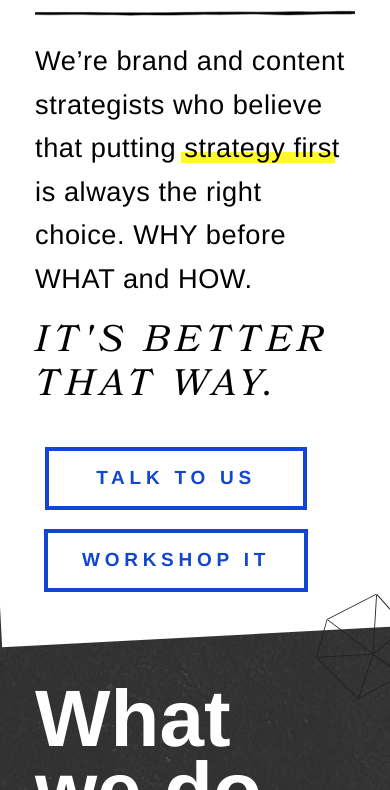
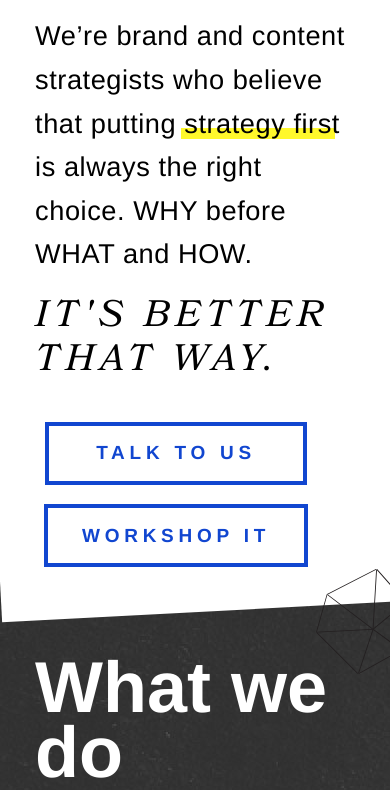
Before and after one commit to secret-sauce-agency/website, a website: page index.html in a window 390 px wide. Shown: the part 498-1288 px from the top of the page. Drawn offline with nearby package versions, Linux system fonts and the light colour scheme.

Commit message:
mobile changes

```diff
--- a/less/secretsauce-custom.less
+++ b/less/secretsauce-custom.less
@@ -11,16 +11,19 @@ h1, .h1 {
   line-height: .9;
   margin-top: .4em;
   @media screen and (min-width: 1241px) {
-    font-size: 14.5em;
+    font-size: 13em;
   }
-  @media screen and (max-width:1103px) {
-    font-size: 11em;
+  @media screen and (max-width: 1240px) {
+    font-size: 10em;
   }
   @media screen and (max-width:847px) {
     font-size: 9em;
   }
+  @media screen and (max-width:800px) {
+    font-size: 8em;
+  }
   @media screen and (max-width:694px) {
-    font-size: 5em;
+    font-size: 4.5em;
   }
 }
 
```
Also changed, not shown: css/secretsauce-master.css, css/secretsauce-master.min.css.
